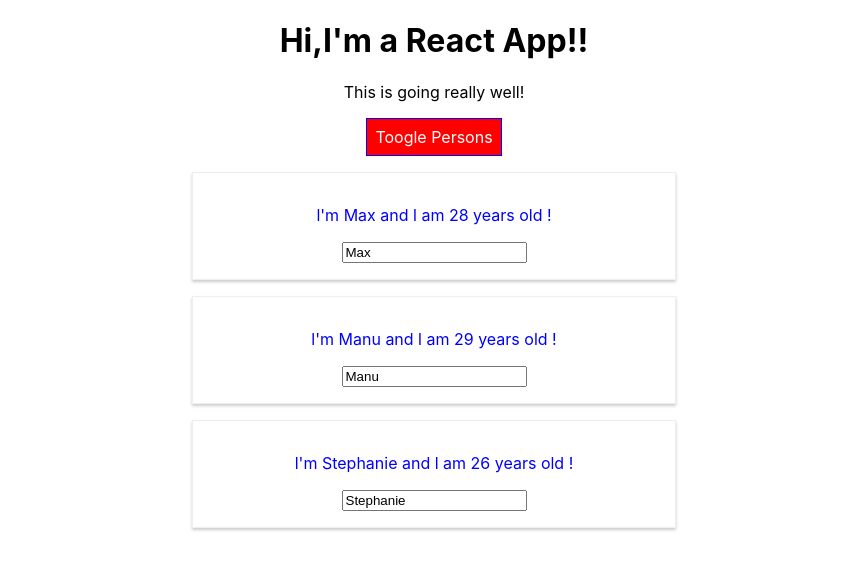
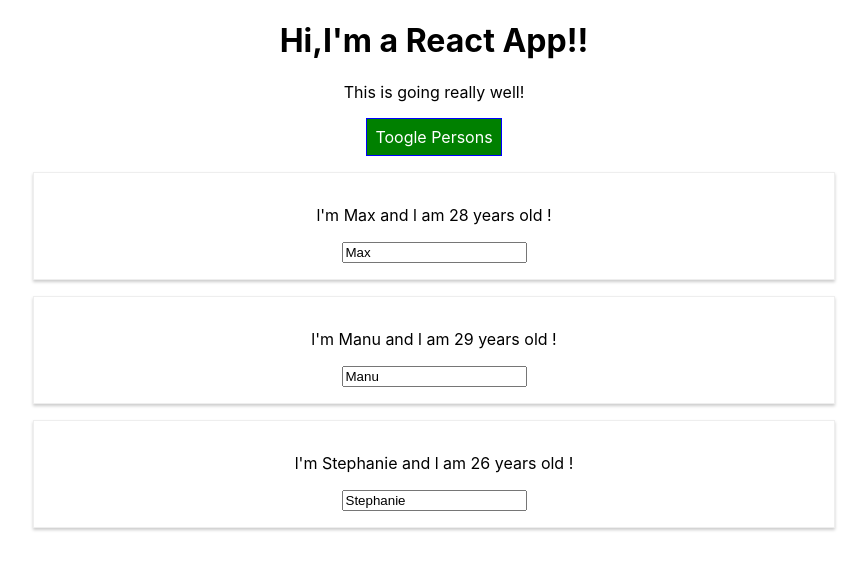
Before and after one commit to ElvisMasiya89/LearnReactjs, a React (Create React App) app in the folder my-first-app/: page / in a window 1280 px wide. Both pictures are taken after a click on the button "Toogle Persons". Shown: the top 570 px of the page, without its empty margins (206-1073 px from the left). Built offline with nearby package versions, Linux system fonts and the light colour scheme.

Commit message:
Back to before Radium
Back  to before Radium

```diff
--- a/my-first-app/src/App.js
+++ b/my-first-app/src/App.js
@@ -1,7 +1,6 @@
 import React,{Component} from 'react'
 // import React,{useState} from 'react' // import hook function that start with 'use' key word
 import './App.css';
-import Radium, {StyleRoot}from 'radium';
 import Person from './Person/Person'
 
 class App extends Component{
@@ -64,11 +63,7 @@
         font :'inherit',
         border: '1px solid blue',
         padding:'8px',
-        cursor:'pointer',
-        ':hover':{
-          backgroundColor:'lightgreen',
-          color:'black'
-        }
+        cursor:'pointer'
      };
 
      let persons = null;
@@ -86,13 +81,6 @@
               })}
           </div>
         );
-
-      style.backgroundColor = 'red'; //Dynamic Styling
-       style[':hover'] = {
-        backgroundColor:'salmon',
-        color:'black'
-      }
-
      }
 
       // let classes = ['red', 'bold'].join(' ');
@@ -110,7 +98,6 @@
       //let joinedClasses = classes.join(' ')
 
     return(
-      <StyleRoot>
           <div className='App'>
             <h1>Hi,I'm a React App!!</h1>
             <p className={ classes.join(' ')}>This is going really well!</p>
@@ -118,11 +105,10 @@
                 style={style}
                 onClick={this.togglePersonHandler}> Toogle Persons</button>
           {persons}
-        </div>
-      </StyleRoot>);
+        </div>);
   }
 }
-export default Radium(App);
+export default App;
 
 
 
--- a/my-first-app/src/Person/Person.js
+++ b/my-first-app/src/Person/Person.js
@@ -1,18 +1,11 @@
 import React  from 'react';
 import './Person.css';
-import Radium from 'radium';
+
 
 const person = (props) =>{
-
-  const style ={
-    '@media(min-width: 500px)':{
-         width: '450px',
-         color: 'blue'
-    }
-  }
     //When using class-based components, its this.props
     return(
-      <div className = "Person" style={style}>
+      <div className = "Person">
         <p onClick={props.click}>l'm  {props.name} and l am {props.age} years old !</p>
         <p>{props.children}</p>
         <input type='text' onChange={props.changed} value = {props.name}/>
@@ -22,4 +15,4 @@
 };
 
 
-export default Radium(person);
+export default person;
```
